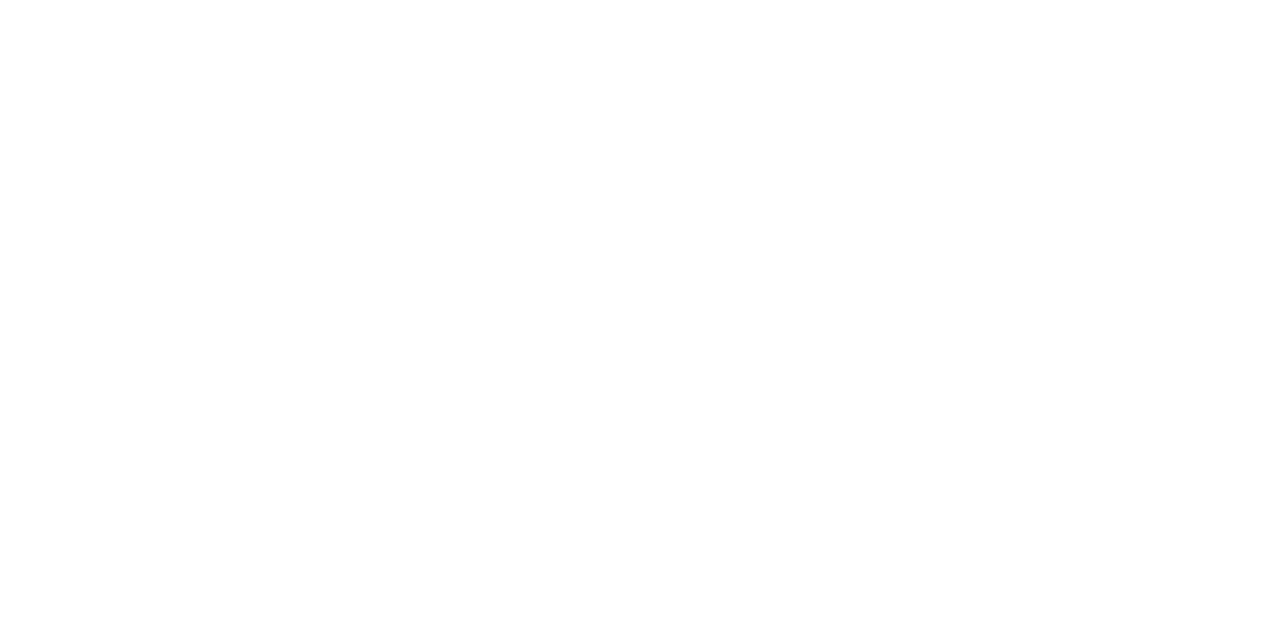
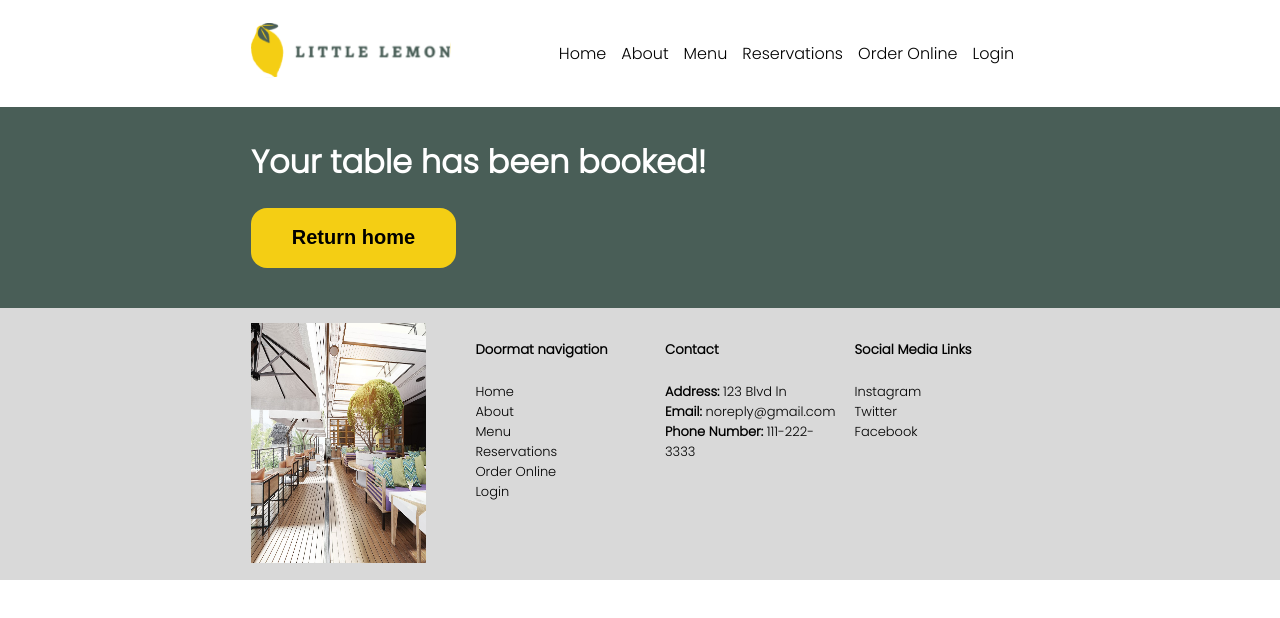
Before and after one commit to davidfox54/little-lemon-capstone, a React (Create React App) app: page /reservation-confirmation in a window 1280 px wide. Before the commit this address had no page. Shown: the top 618 px of the page. Built offline with nearby package versions, Linux system fonts and the light colour scheme.

Commit message:
Add a booking confirmation page

```diff
--- a/src/App.css
+++ b/src/App.css
@@ -302,3 +302,17 @@
   margin-bottom: 40px;
   width: 250px;
 }
+
+/* Reservation confirmation */
+#confirmation {
+  background-color: #495E57;
+  margin-left: 0;
+  margin-right: 0;
+  height: auto;
+}
+#confirmation h1 {
+  color: white;
+}
+#confirmation button {
+  margin-bottom: 30px;
+}
--- a/src/App.js
+++ b/src/App.js
@@ -2,6 +2,7 @@
 import './App.css';
 import HomePage from './components/HomePage';
 import ReservationsPage from './components/ReservationsPage';
+import ReservationConfirmationPage from './components/ReservationConfirmationPage';
 
 function App() {
   return (
@@ -11,6 +12,7 @@
           <Routes>
             <Route path="/" element={<HomePage />}></Route>
             <Route path="/reservations" element={<ReservationsPage />}></Route>
+            <Route path="/reservation-confirmation" element={<ReservationConfirmationPage />}></Route>
           </Routes>
         </BrowserRouter>
       </div>
--- /dev/null
+++ b/src/components/ReservationConfirmationPage.js
@@ -0,0 +1,24 @@
+import Header from "./Header";
+import Footer from "./Footer";
+import { Link } from 'react-router-dom';
+
+function ReservationConfirmationPage() {
+    return (
+        <>
+            <Header />
+            <div id='confirmation'>
+                <div className='res-confirmation-container container'>
+                    <h1>Your table has been booked!</h1>
+                    <Link to='/'>
+                        <button type='submit' className='btn'>
+                            Return home
+                        </button>
+                    </Link>
+                </div>
+            </div>
+            <Footer />
+        </>
+    )
+}
+
+export default ReservationConfirmationPage;
--- a/src/components/Reservations.js
+++ b/src/components/Reservations.js
@@ -1,5 +1,4 @@
 import { Link } from 'react-router-dom';
-
 
 function Reservations() {
     return (
@@ -25,7 +24,7 @@
                         <option>Birthday</option>
                         <option>Anniversary</option>
                     </select>
-                    <Link to='/'>
+                    <Link to='/reservation-confirmation'>
                         <button type='submit' className="btn btn-submit">
                             Make your reservation
                         </button>
```
